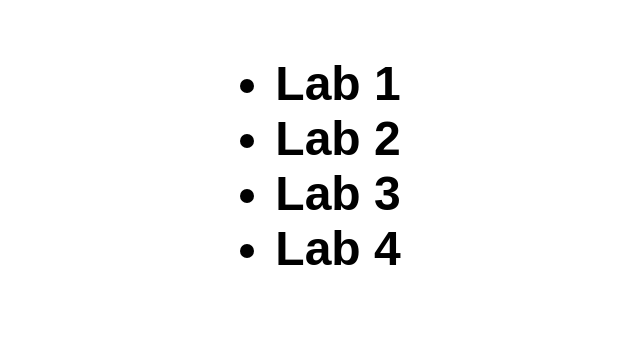
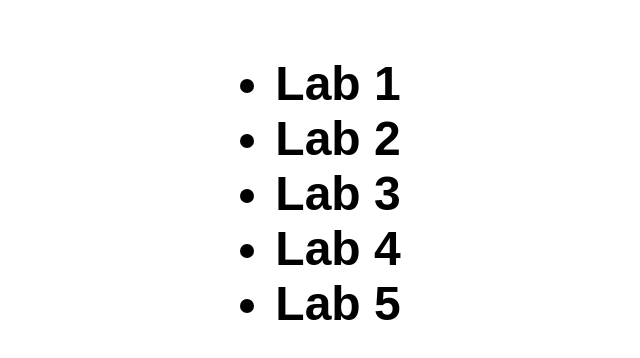
Before and after one commit to v-Wint/web, a plain HTML site: page index.html in a window 1280 px wide. Shown: the whole page, without its empty margins (322-962 px from the left). Drawn offline with Linux system fonts and the light colour scheme.

Commit message:
add lab 5

```diff
--- a/index.html
+++ b/index.html
@@ -17,6 +17,7 @@
             <li><a href="lab_2/index.html">Lab 2</a></li>
             <li><a href="lab_3/mobile/index.html">Lab 3</a></li>
             <li><a href="lab_4/index.html">Lab 4</a></li>
+            <li><a href="lab_5/index.html">Lab 5</a></li>
         </ul>
     </div>
 </body>
```
